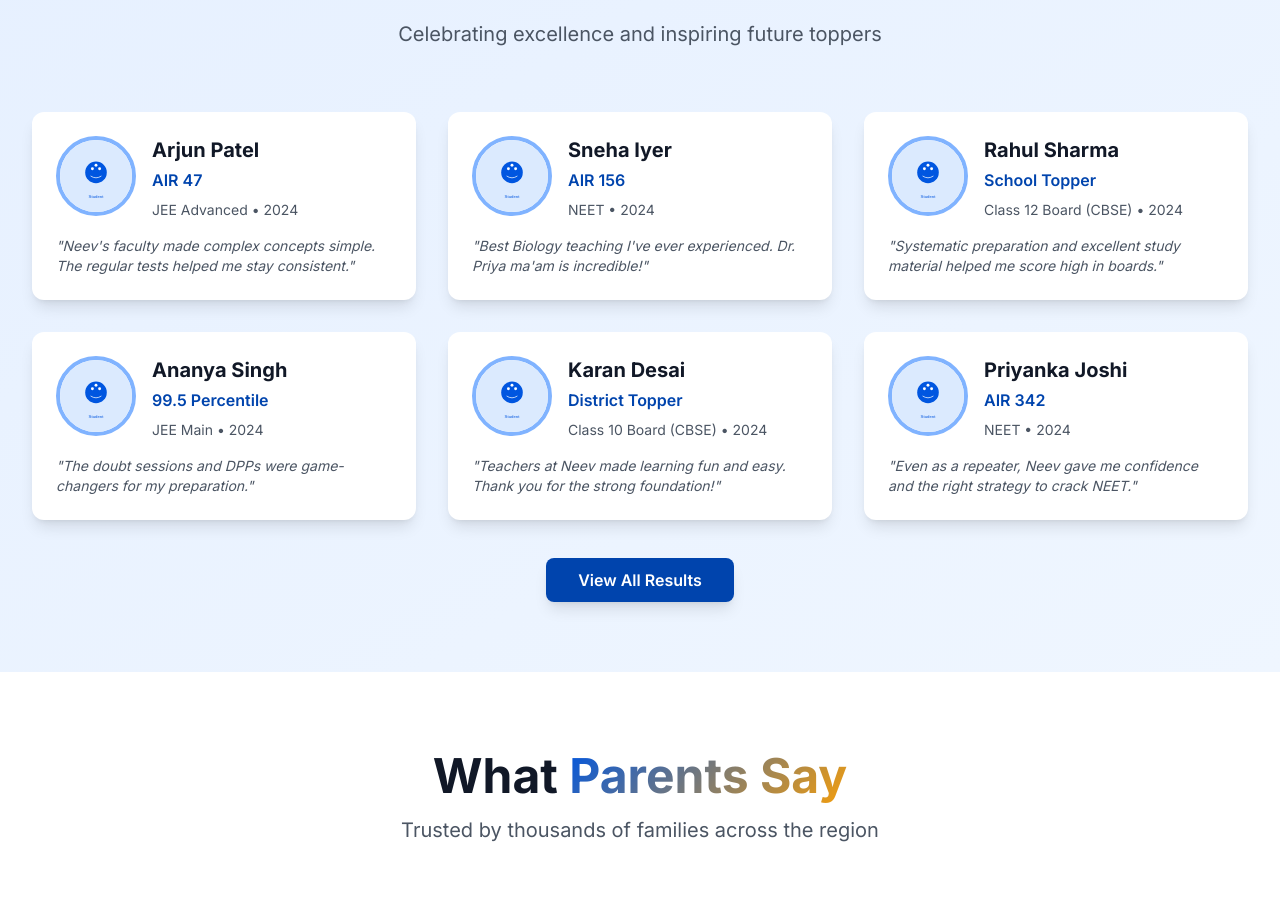
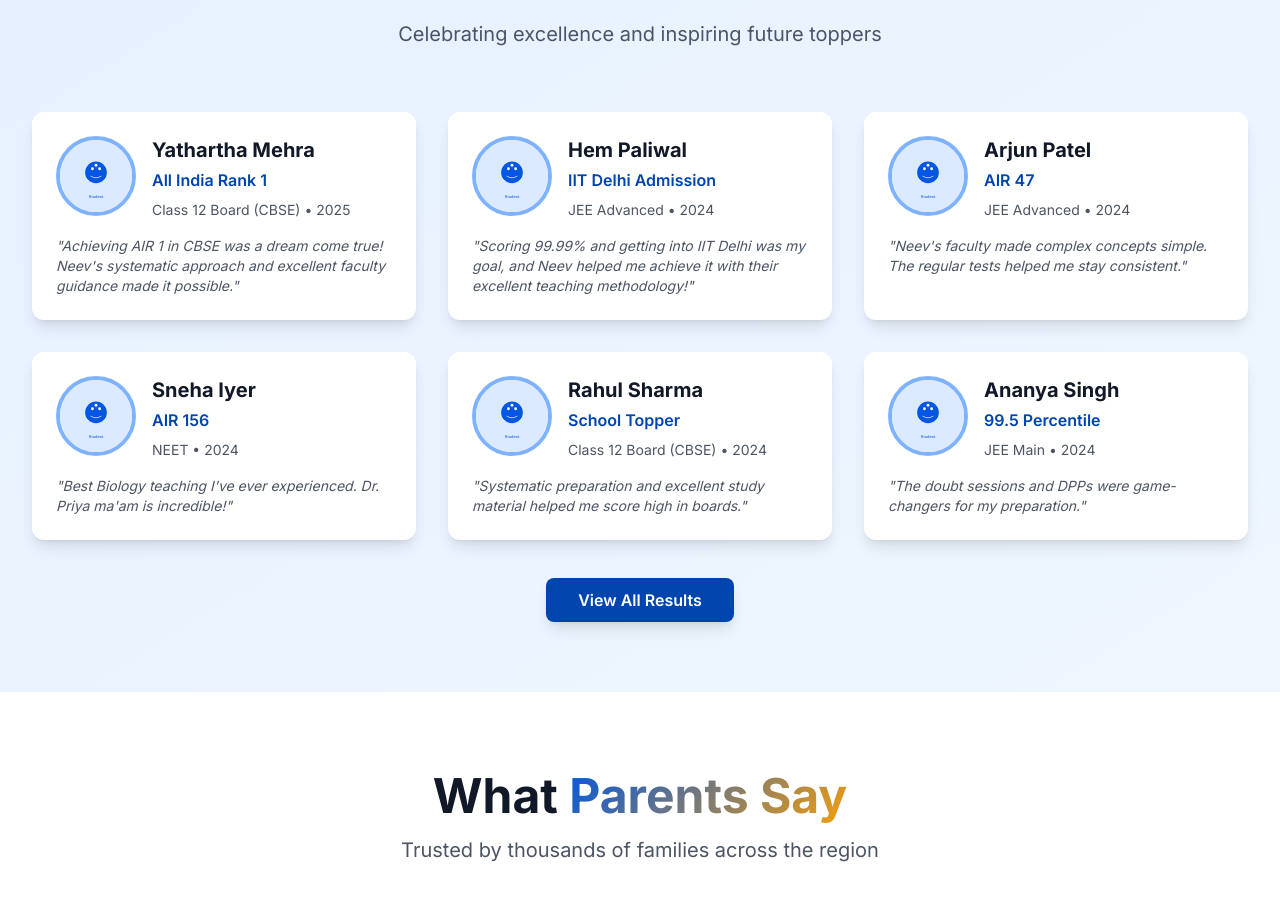
Before and after one commit to tejas-ch/neev-foundation, a Next.js app: page /neev-foundation/ in a window 1280 px wide. Shown: the part 2268-3168 px from the top of the page. Built offline with nearby package versions, Linux system fonts and the light colour scheme.

Commit message:
Update ResultsPage and topPerformers data for 2025 year inclusion and styling improvements

```diff
--- a/app/results/page.tsx
+++ b/app/results/page.tsx
@@ -6,9 +6,9 @@ import { FaTrophy, FaMedal, FaStar } from "react-icons/fa";
 import topPerformers from "@/data/topPerformers.json";
 
 export default function ResultsPage() {
-  const [selectedYear, setSelectedYear] = useState("2024");
+  const [selectedYear, setSelectedYear] = useState("2025");
 
-  const years = ["2024", "2023"];
+  const years = ["2025", "2024", "2023"];
   const filteredToppers = topPerformers.filter((topper) => topper.year.toString() === selectedYear);
 
   return (
@@ -207,11 +207,11 @@ export default function ResultsPage() {
               whileInView={{ opacity: 1, y: 0 }}
               transition={{ duration: 0.5, delay: 0.1 }}
               viewport={{ once: true }}
-              className="bg-gradient-to-br from-accent-DEFAULT to-accent-dark text-white p-8 rounded-xl"
+              className="bg-gradient-to-br from-orange-500 to-orange-600 text-white p-8 rounded-xl shadow-lg"
             >
               <h3 className="text-3xl font-bold mb-2">NEET Success</h3>
               <p className="text-5xl font-bold mb-4">40+</p>
-              <p className="text-gray-100">
+              <p className="text-orange-100">
                 Students admitted to AIIMS, JIPMER, and top medical colleges
               </p>
             </motion.div>
--- a/data/topPerformers.json
+++ b/data/topPerformers.json
@@ -1,6 +1,28 @@
 [
   {
     "id": 1,
+    "name": "Yathartha Mehra",
+    "exam": "Class 12 Board (CBSE)",
+    "year": 2025,
+    "rank": "All India Rank 1",
+    "percentage": "97.67%",
+    "image": "/images/toppers/default-student.svg",
+    "course": "Board Excellence Program",
+    "testimonial": "Achieving AIR 1 in CBSE was a dream come true! Neev's systematic approach and excellent faculty guidance made it possible."
+  },
+  {
+    "id": 2,
+    "name": "Hem Paliwal",
+    "exam": "JEE Advanced",
+    "year": 2024,
+    "rank": "IIT Delhi Admission",
+    "percentage": "99.99%",
+    "image": "/images/toppers/default-student.svg",
+    "course": "JEE Two Year Program",
+    "testimonial": "Scoring 99.99% and getting into IIT Delhi was my goal, and Neev helped me achieve it with their excellent teaching methodology!"
+  },
+  {
+    "id": 3,
     "name": "Arjun Patel",
     "exam": "JEE Advanced",
     "year": 2024,
@@ -11,7 +33,7 @@
     "testimonial": "Neev's faculty made complex concepts simple. The regular tests helped me stay consistent."
   },
   {
-    "id": 2,
+    "id": 4,
     "name": "Sneha Iyer",
     "exam": "NEET",
     "year": 2024,
@@ -22,7 +44,7 @@
     "testimonial": "Best Biology teaching I've ever experienced. Dr. Priya ma'am is incredible!"
   },
   {
-    "id": 3,
+    "id": 5,
     "name": "Rahul Sharma",
     "exam": "Class 12 Board (CBSE)",
     "year": 2024,
@@ -33,7 +55,7 @@
     "testimonial": "Systematic preparation and excellent study material helped me score high in boards."
   },
   {
-    "id": 4,
+    "id": 6,
     "name": "Ananya Singh",
     "exam": "JEE Main",
     "year": 2024,
@@ -44,7 +66,7 @@
     "testimonial": "The doubt sessions and DPPs were game-changers for my preparation."
   },
   {
-    "id": 5,
+    "id": 7,
     "name": "Karan Desai",
     "exam": "Class 10 Board (CBSE)",
     "year": 2024,
@@ -55,7 +77,7 @@
     "testimonial": "Teachers at Neev made learning fun and easy. Thank you for the strong foundation!"
   },
   {
-    "id": 6,
+    "id": 8,
     "name": "Priyanka Joshi",
     "exam": "NEET",
     "year": 2024,
@@ -66,7 +88,7 @@
     "testimonial": "Even as a repeater, Neev gave me confidence and the right strategy to crack NEET."
   },
   {
-    "id": 7,
+    "id": 9,
     "name": "Aditya Kumar",
     "exam": "IMO (International Math Olympiad)",
     "year": 2023,
@@ -77,7 +99,7 @@
     "testimonial": "Ms. Kavita ma'am's Olympiad training was outstanding!"
   },
   {
-    "id": 8,
+    "id": 10,
     "name": "Divya Nair",
     "exam": "JEE Advanced",
     "year": 2023,
@@ -88,7 +110,7 @@
     "testimonial": "Neev's teaching methodology and test series prepared me thoroughly for JEE."
   },
   {
-    "id": 9,
+    "id": 11,
     "name": "Rohan Gupta",
     "exam": "NTSE",
     "year": 2023,
@@ -99,7 +121,7 @@
     "testimonial": "The MAT and SAT sessions were incredibly helpful for NTSE preparation."
   },
   {
-    "id": 10,
+    "id": 12,
     "name": "Ishita Malhotra",
     "exam": "Class 12 Board (CBSE)",
     "year": 2023,
```
